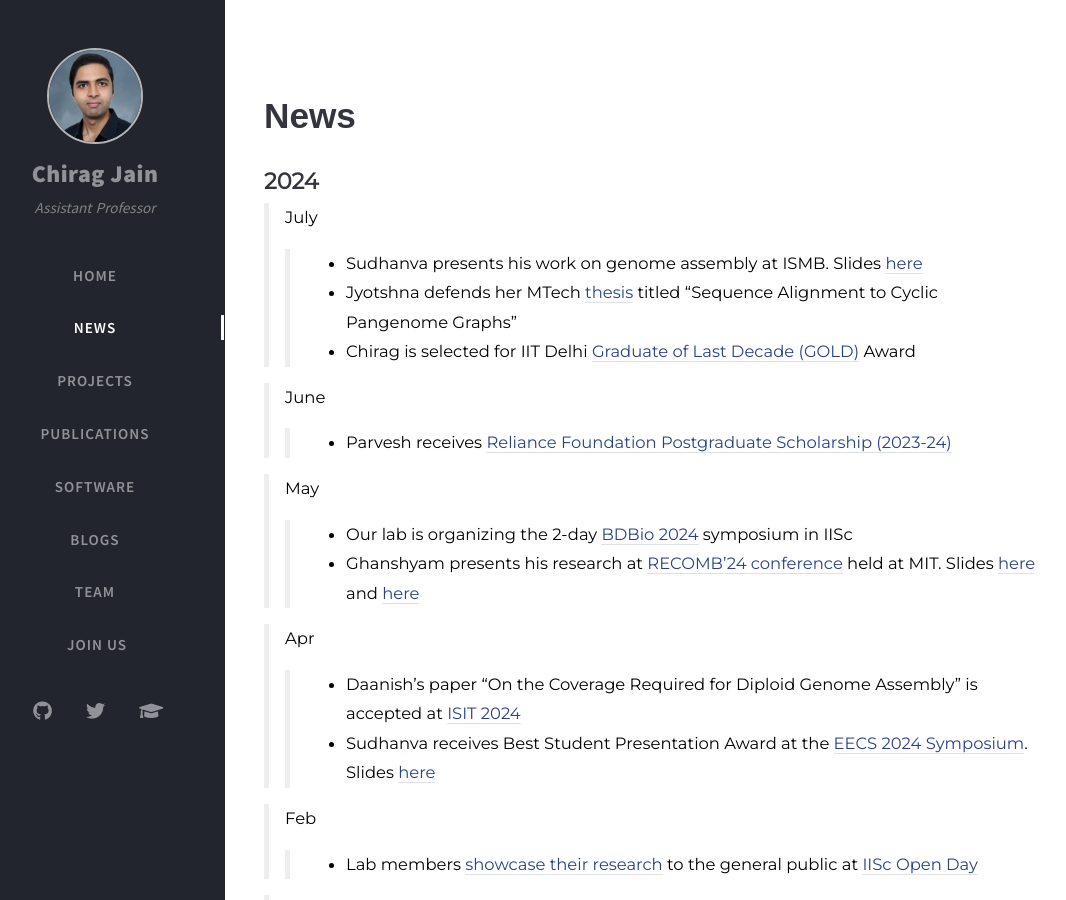
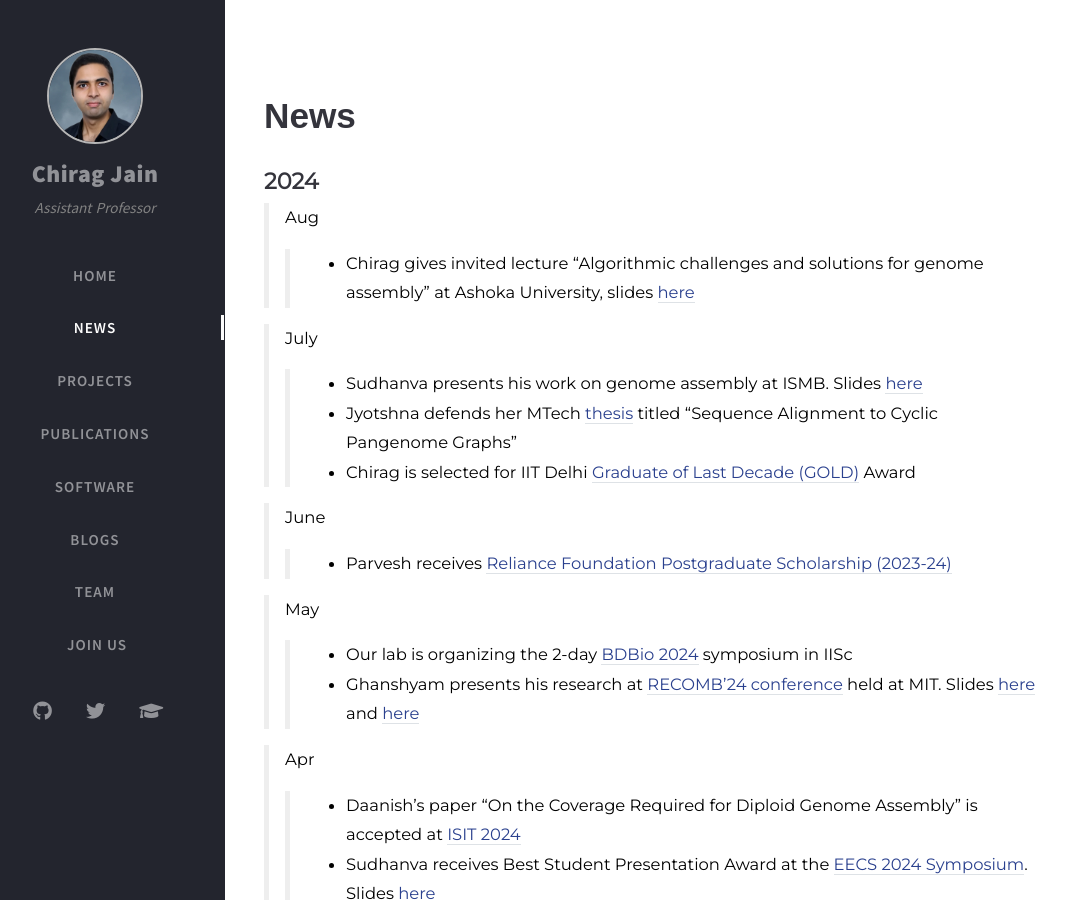
Before and after one commit to at-cg/at-cg.github.io, a Jekyll site: the page built from tabs/new.md, in a window 1280 px wide and 900 px high. Shown: the whole window, without its empty margins (35-1101 px from the left). Built offline with Jekyll 4.4.1, drawn with Linux system fonts in a browser that asks for light colours; nearby versions of some CDN libraries; comment, search, counter and statistics services are not loaded.

Commit message:
Update new.md

```diff
--- a/tabs/new.md
+++ b/tabs/new.md
@@ -20,6 +20,9 @@ type: news
 # **News**
 
 ## **2024**
+>Aug
+>> - Chirag gives invited lecture "Algorithmic challenges and solutions for genome assembly" at Ashoka University, slides [here](https://drive.google.com/file/d/1iiH5Q8Fsj0BaF-8asz4MAKvKbSrrinzx/view?usp=sharing)
+
 >July
 >> - Sudhanva presents his work on genome assembly at ISMB. Slides [here](https://drive.google.com/file/d/1n3KDpHUewXJpFEt1e9_BLhCq6puPBvIG/view?usp=sharing)
 >> - Jyotshna defends her MTech [thesis](https://drive.google.com/file/d/1ui88axqZqOWaOD230Qev9lAZ4A4QFikK/view?usp=sharing) titled "Sequence Alignment to Cyclic Pangenome Graphs"
```
